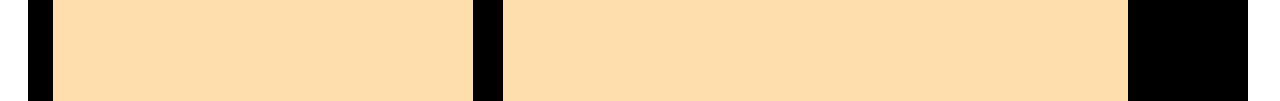
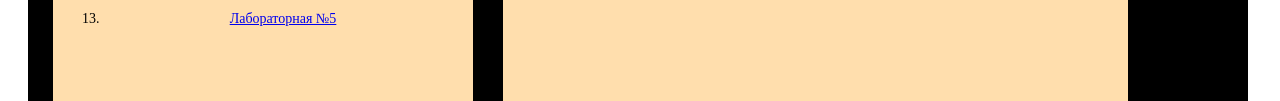
Before and after one commit to Mary4617/Conclusion, a plain HTML site: page Labjs5.html in a window 1280 px wide. Shown: the part 668-769 px from the top of the page. Drawn offline with Linux system fonts and the light colour scheme.

Commit message:
Update Labjs5.html

```diff
--- a/Labjs5.html
+++ b/Labjs5.html
@@ -31,6 +31,7 @@
 <li><p><a href="33.html">Лабораторная №3.3</a></p></li>
 <li><p><a href="34.html">Лабораторная №3.4</a></p></li>
 <li><p><a href="Labjs4.html">Лабораторная №4</a></p></li>
+<li><p><a href="Labjs5.html">Лабораторная №5</a></p></li>
 </ol>
 </div>
 <div id="b4" style="position:relative;">
```
